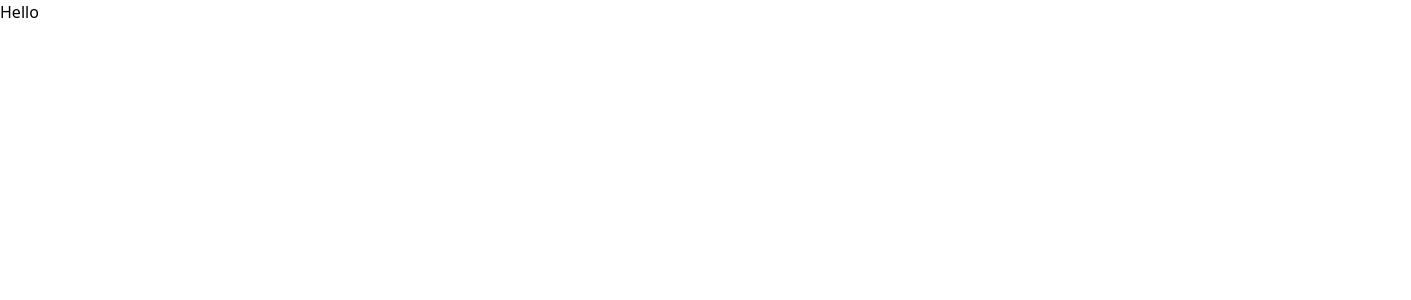
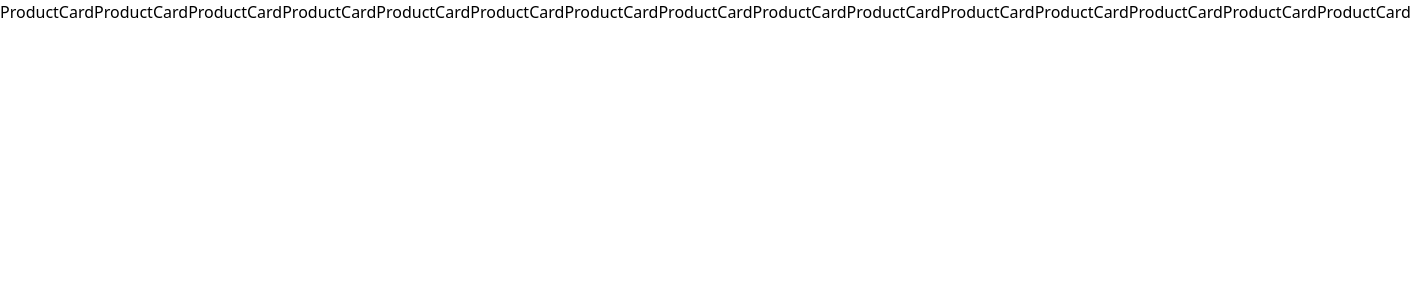
Before and after one commit to Aladdin-Elshamy/Montgat, a React (Vite) app: page / in a window 1280 px wide. Shown: the top 300 px of the page, 1411 px wide, since content can reach past the window. Built offline with nearby package versions, Linux system fonts and the light colour scheme.

Commit message:
Create product card

```diff
--- a/src/App.tsx
+++ b/src/App.tsx
@@ -1,11 +1,20 @@
 import './index.css'
-
-
+import { productsList } from './data'
+import { useState } from 'react'
+import ProductCard from './components/ProductCard'
+console.log(productsList)
 function App() {
-
+  /* --------------------------------- States --------------------------------- */
+  const [products, setProducts] = useState(productsList)
+  /* --------------------------------- Renders -------------------------------- */
+  const renderProducts = () => {
+    return products.map(product => <ProductCard key={product.id} product={product} />)
+  }
   return (
     <main>
-      <h1 className='text-3xl'>Hello</h1>
+      <div>
+        {renderProducts()}
+      </div>
     </main>
   )
 }
--- /dev/null
+++ b/src/components/ProductCard.tsx
@@ -0,0 +1,11 @@
+import { IProduct } from "../interfaces"
+
+interface IProps {
+    product: IProduct
+}
+export default function ProductCard({product}:IProps) {
+    console.log(product)
+    return (
+        <>ProductCard</>
+    )
+}
```
